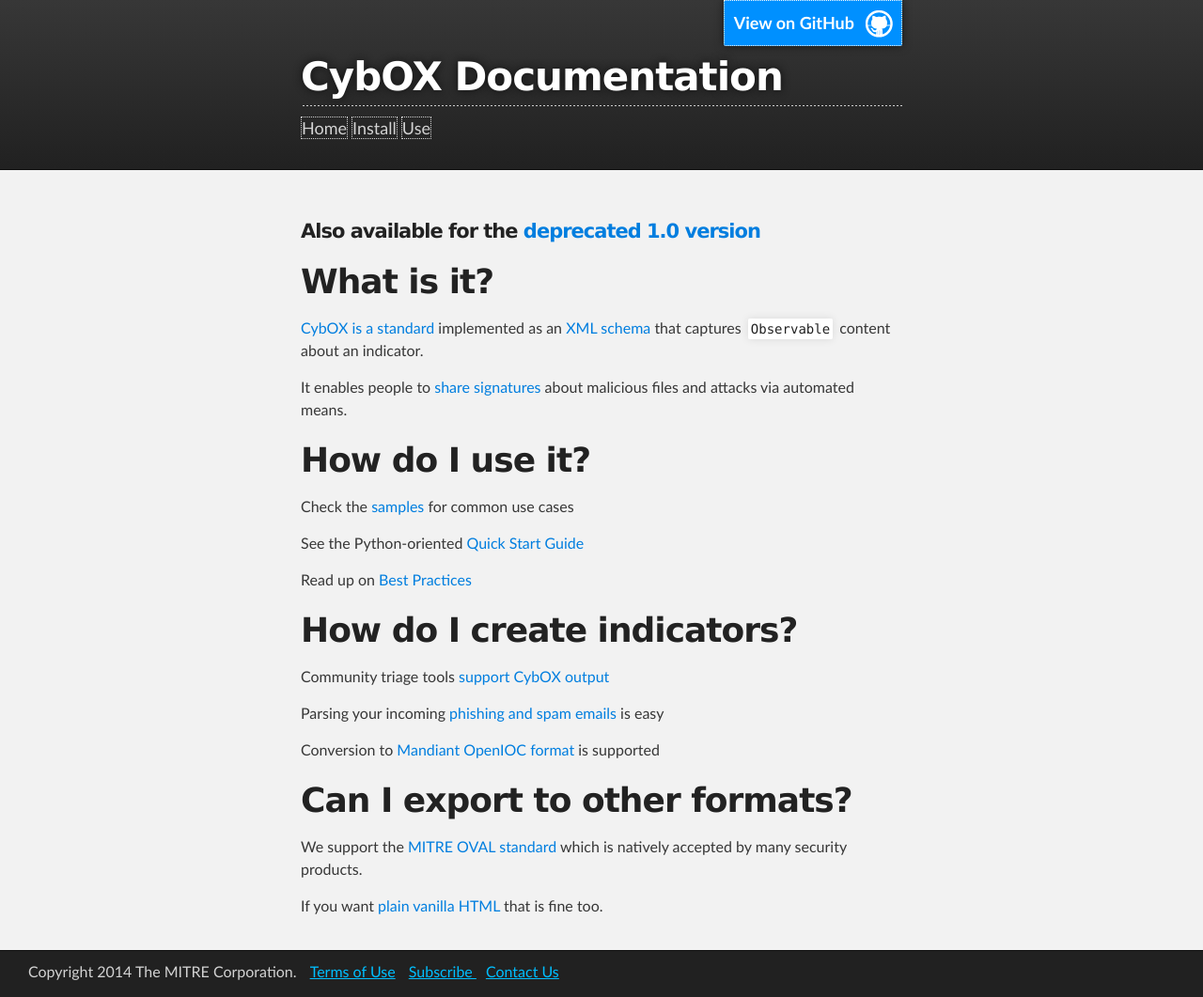
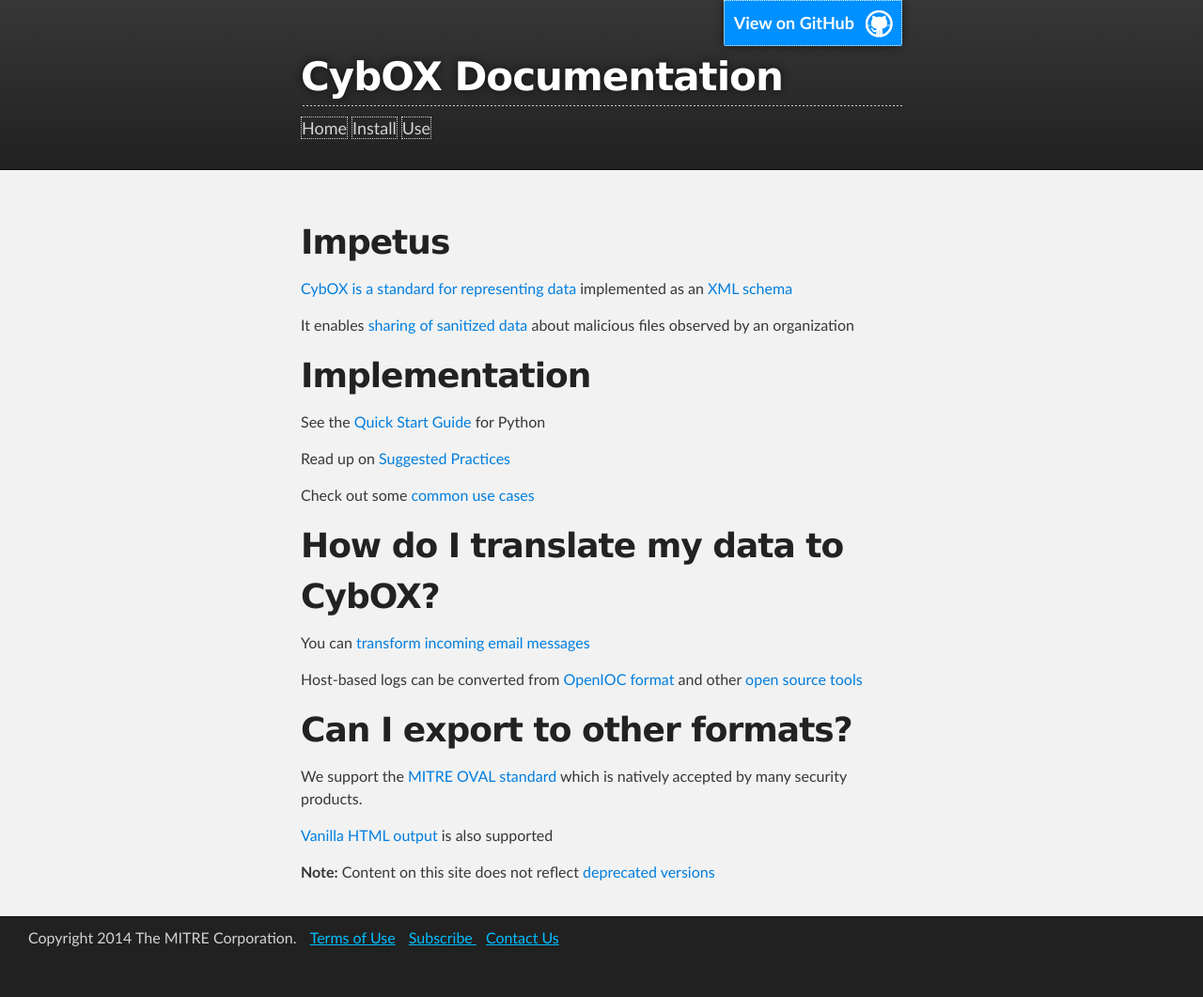
Before and after one commit to CybOXProject/cyboxproject.github.io, a Jekyll site: the page built from index.md, in a window 1280 px wide. Shown: the whole page at 94% size. Built offline with Jekyll 4.4.1, drawn with Linux system fonts in a browser that asks for light colours; Markdown is read by kramdown in place of the engine named in the settings; after the commit the page ends 1025 px from its top, so only the background shows below that.

Commit message:
modify content

```diff
--- a/index.md
+++ b/index.md
@@ -3,28 +3,27 @@
 title: CybOX Development
 ---
 
-#### Also available for the [deprecated 1.0 version ](/quickstart/cybox1.html)
 
-# What is it?
- [CybOX is a standard](http://cybox.mitre.org/language/) implemented as an [XML schema ](https://github.com/CybOXProject/schemas) that captures `Observable` content about an indicator.
+# Impetus
+[CybOX is a standard for representing data](http://cybox.mitre.org/language/) implemented as an [XML schema ](https://github.com/CybOXProject/schemas)
 
-It enables people to [share signatures](http://cybox.mitre.org/about/faqs.html#A1) about malicious files and attacks via automated means.
+It enables [sharing of sanitized data](http://cybox.mitre.org/about/faqs.html#A1) about malicious files observed by an organization
 
-# How do I use it?
-Check the [samples](https://github.com/CybOXProject/schemas/tree/master/samples) for common use cases
+# Implementation
+See the [Quick Start Guide ](/quickstart) for Python
 
-See the Python-oriented [Quick Start Guide ](/quickstart)
+Read up on [Suggested Practices](/suggestions)
 
-Read up on [Best Practices](/suggestions)
+Check out some [common use cases](https://github.com/CybOXProject/schemas/tree/master/samples)
 
-# How do I create indicators?
-Community triage tools [support CybOX output ](https://github.com/stephenbrannon/IOCextractor)
+# How do I translate my data to CybOX?
+You can [transform incoming email messages](https://github.com/CybOXProject/email-to-cybox)
 
-Parsing your incoming [phishing and spam emails](https://github.com/CybOXProject/email-to-cybox) is easy
-
-Conversion to [Mandiant OpenIOC format](https://github.com/CybOXProject/openioc-to-cybox) is supported
+Host-based logs can be converted from [OpenIOC format](https://github.com/CybOXProject/openioc-to-cybox) and other [open source tools ](https://github.com/stephenbrannon/IOCextractor)
 
 # Can I export to other formats?
 We support the [MITRE OVAL standard](https://github.com/CybOXProject/cybox-to-oval) which is natively accepted by many security products.
 
-If you want [plain vanilla HTML ](https://github.com/CybOXProject/cybox-to-html) that is fine too.
+[Vanilla HTML output](https://github.com/CybOXProject/cybox-to-html) is also supported
+
+**Note:** Content on this site does not reflect [deprecated versions](/quickstart/old.html)
```
Also changed, not shown: quickstart/index.md (+15 -0 lines), quickstart/usage.md (added, +2 -0 lines).
